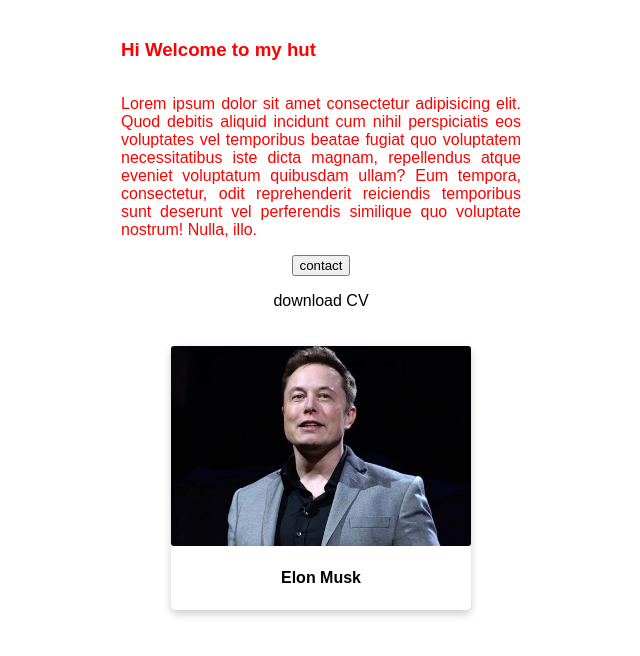
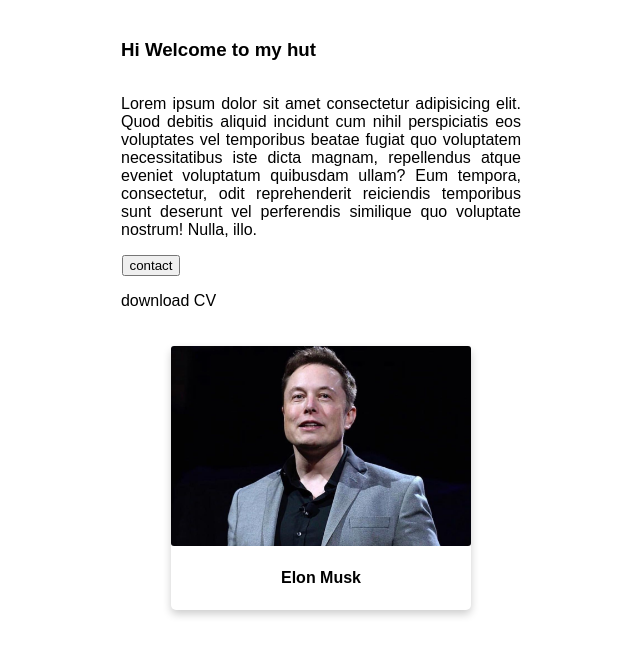
Before and after one commit to brilliantkid87/Day1---Creating-Card, a plain HTML site: page index.html in a window 1280 px wide. Shown: the whole page, without its empty margins (319-959 px from the left). Drawn offline with Linux system fonts and the light colour scheme.

Commit message:
Second Commit

```diff
--- a/index.html
+++ b/index.html
@@ -13,8 +13,8 @@
 
         <h3>Hi Welcome to my hut</h3>
         <p class="text">Lorem ipsum dolor sit amet consectetur adipisicing elit. Quod debitis aliquid incidunt cum nihil perspiciatis eos voluptates vel temporibus beatae fugiat quo voluptatem necessitatibus iste dicta magnam, repellendus atque eveniet voluptatum quibusdam ullam? Eum tempora, consectetur, odit reprehenderit reiciendis temporibus sunt deserunt vel perferendis similique quo voluptate nostrum! Nulla, illo.</p>
-        <button>contact</button>
-        <p>download CV</p>
+        <button style="margin-right: 340px;">contact</button>
+        <p style="margin-right: 305px;">download CV</p>
 
         <div class="card">
             <img src="elon musk.jpg" alt="Gambar Card">
--- a/style.css
+++ b/style.css
@@ -11,14 +11,13 @@
 }
 
 .container h3 {
-    margin-right: 205px;
-    color: red;
+  margin-right: 205px;
+
 }
 
 .container .text {
-    max-width: 400px;
-    color: red;
-    text-align: justify;
+  max-width: 400px;
+  text-align: justify;
 }
 
 .card {
```
